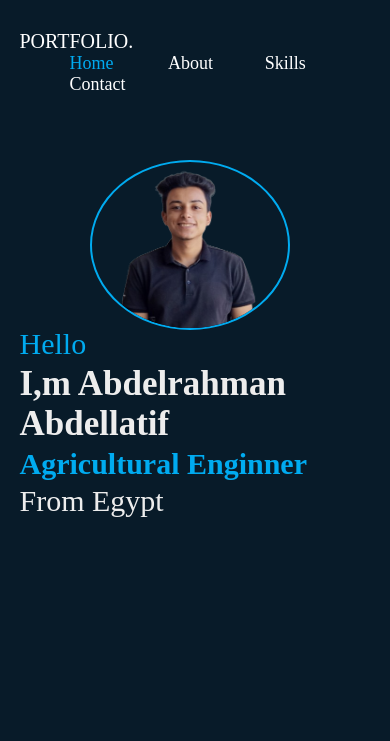
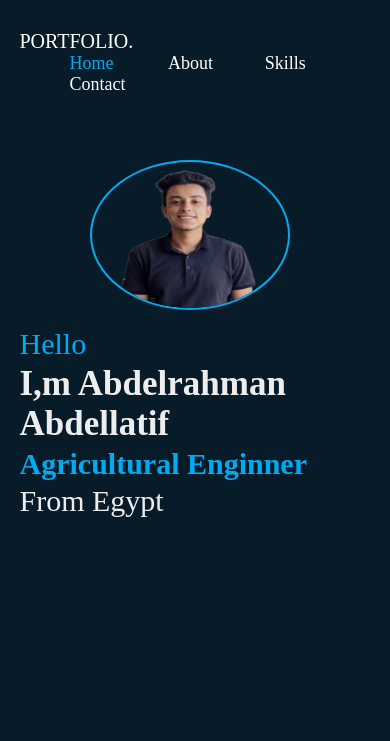
Before and after one commit to Abdelrahman2772/PORTFOLIO, a plain HTML site: page index.html in a window 390 px wide. Shown: the top 741 px of the page. Drawn offline with nearby package versions, Linux system fonts and the light colour scheme.

Commit message:
Update style.css

```diff
--- a/style.css
+++ b/style.css
@@ -158,7 +158,7 @@ img{
 @media (max-width:500px){
     img{
     width: 200px;
-    height: 170px;
+    height: 150px;
    }
   .logo{
     font-size: 20px;
```
